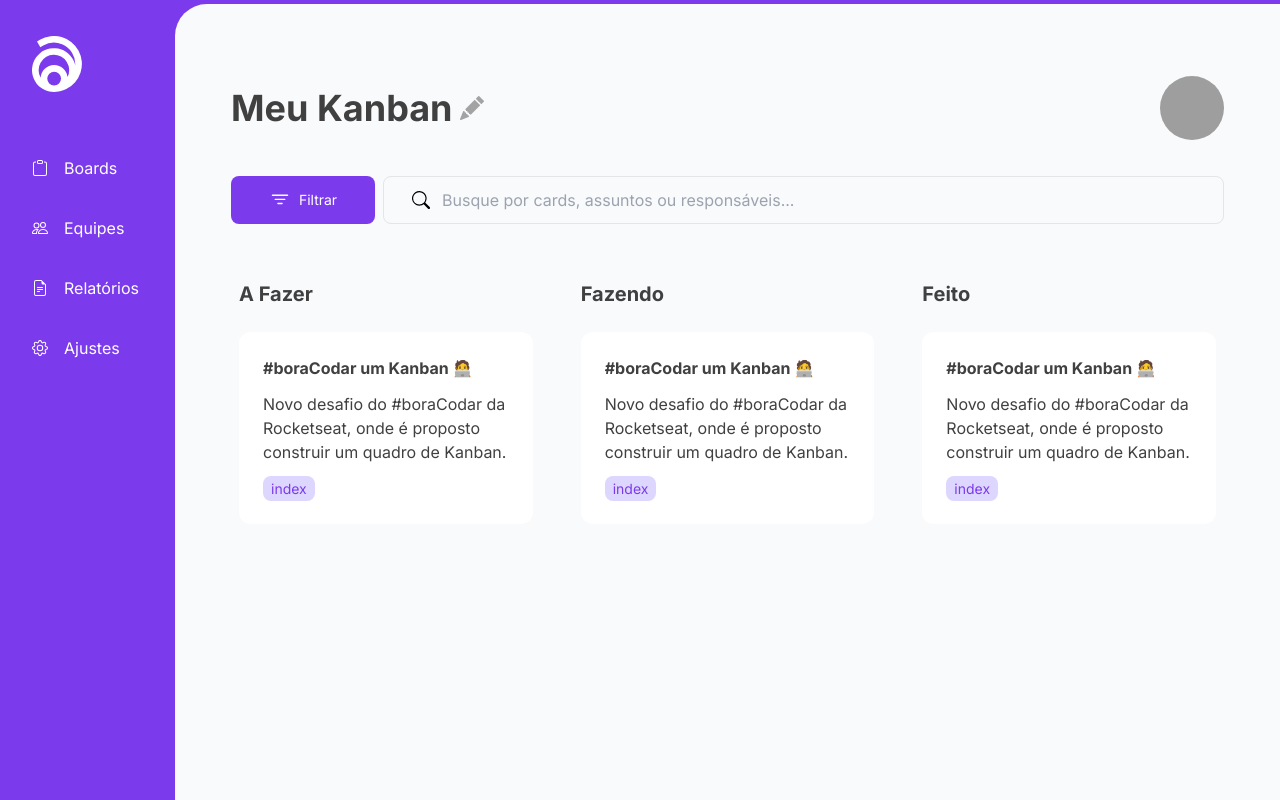
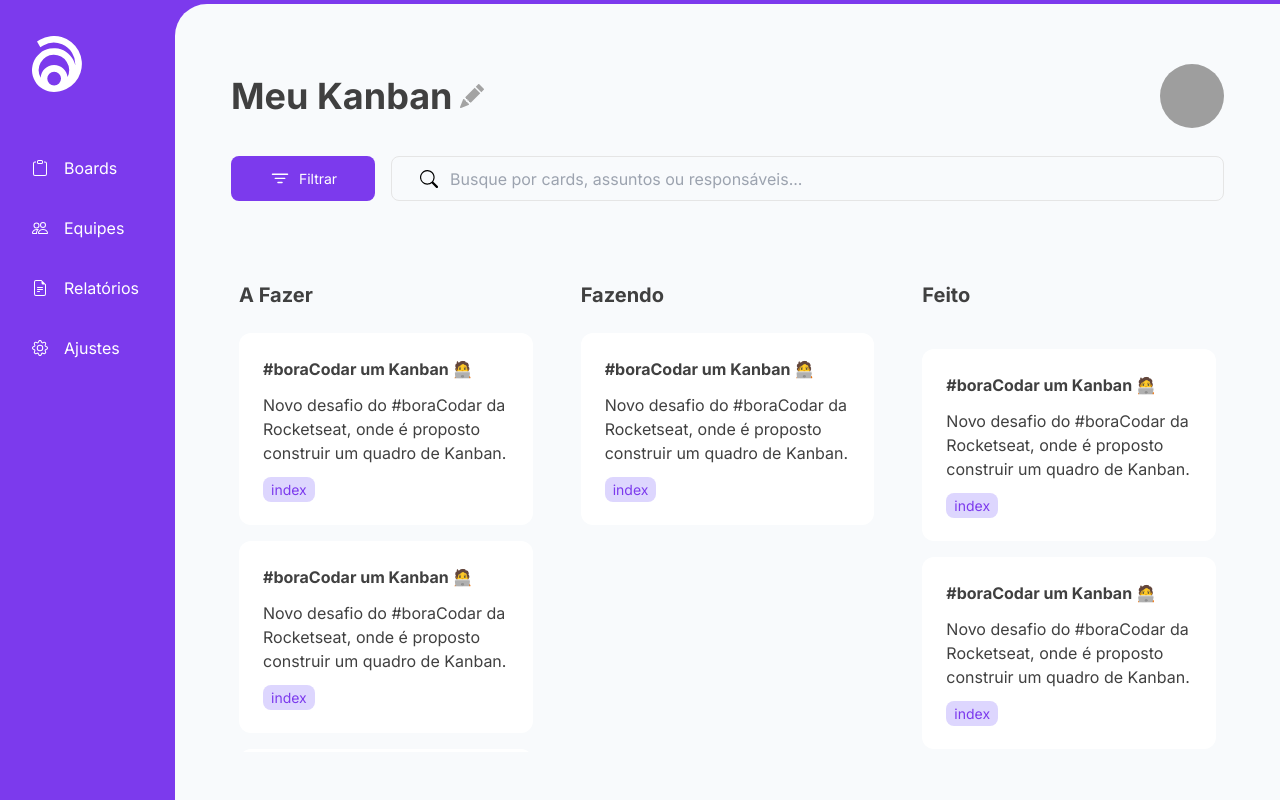
Before and after one commit to andradematheusdev/boracodar-12, a React (Vite) app: page / in a window 1280 px wide. Built offline with nearby package versions, Linux system fonts and the light colour scheme; grey boxes are pictures that could not be loaded.

Commit message:
Grid list overflow auto

```diff
--- a/src/App.tsx
+++ b/src/App.tsx
@@ -1,5 +1,5 @@
-import { Grid, Header, Navigation, Search } from "./components"
-import Logo from "./components/Logo"
+import { Grid, Header, Navigation, Search } from "./components";
+import Logo from "./components/Logo";
 
 function App() {
   return (
@@ -14,19 +14,13 @@
       </div>
       <div className="flex flex-1">
         <div className="flex flex-col w-full py-12 bg-slate-50 rounded-tl-[32px] px-8">
-          <div className="flex w-full items-center py-3">
-            <Header />
-          </div>
-          <div className="flex w-full items-center py-3">
-            <Search />
-          </div>
-          <div className="px-8 py-3">
-            <Grid />
-          </div>
+          <Header />
+          <Search />
+          <Grid />
         </div>
       </div>
     </div>
-  )
+  );
 }
 
-export default App
+export default App;
--- a/src/components/grid/index.tsx
+++ b/src/components/grid/index.tsx
@@ -1,20 +1,30 @@
-import { Card } from "../card"
+import { Card } from "../card";
 
 export const Grid = () => {
   return (
-    <div className="grid grid-cols-3 grid-rows-1 text-neutral-700 py-8 gap-x-12">
-      <div className="">
+    <div className="grid grid-cols-3 grid-rows-1 h-full max-h-screen text-neutral-700 py-16 px-8 gap-x-12 overflow-y-auto">
+      <div>
         <span className="block text-xl font-bold mb-6">A Fazer</span>
-        <Card />
+        <div className="flex flex-col gap-y-4">
+          <Card />
+          <Card />
+          <Card />
+          <Card />
+        </div>
       </div>
-      <div className="">
+      <div>
         <span className="block text-xl font-bold mb-6">Fazendo</span>
-        <Card />
+        <div className="flex flex-col  gap-y-4">
+          <Card />
+        </div>
       </div>
-      <div className="">
+      <div className="flex flex-col gap-y-4">
         <span className="block text-xl font-bold mb-6">Feito</span>
-        <Card />
+        <div className="flex flex-col  gap-y-4">
+          <Card />
+          <Card />
+        </div>
       </div>
     </div>
-  )
-}
+  );
+};
--- a/src/components/search/index.tsx
+++ b/src/components/search/index.tsx
@@ -2,7 +2,7 @@
 
 export const Search = () => {
   return (
-    <div className="flex w-full items-stretch h-12 gap-x-2 px-6">
+    <div className="flex w-full items-stretch gap-x-4 px-6 h-16 my-4">
       <button className="flex items-center justify-center text-white bg-violet-600 rounded-lg w-36 text-sm gap-x-2 hover:bg-violet-700 leading-none">
         <BsFilter size={22} />
         <span>Filtrar</span>
--- a/src/styles/global.css
+++ b/src/styles/global.css
@@ -10,7 +10,7 @@
 }
 
 .wrapper{
-  @apply flex w-full min-h-screen items-stretch justify-center bg-violet-600;
+  @apply flex w-full min-h-screen max-h-screen items-stretch justify-center bg-violet-600;
 }
 
 .nav-links a{
```
